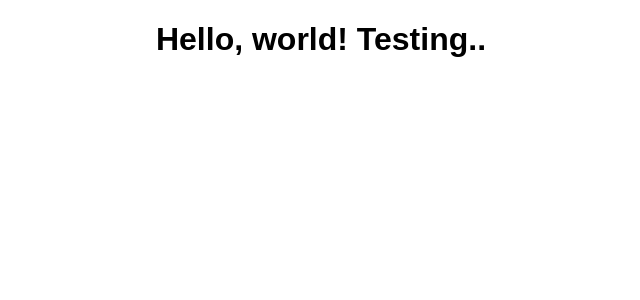
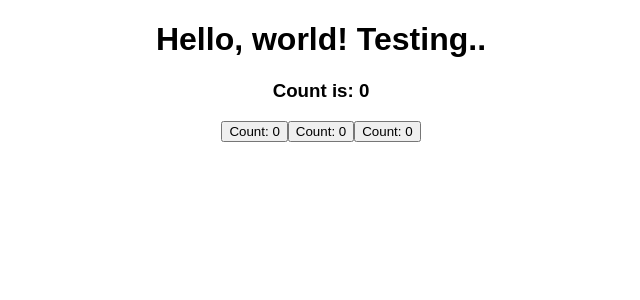
Before and after one commit to Parikshit-Hooda/React-Render, a React (Create React App) app: page / in a window 1280 px wide. Shown: the top 300 px of the page, without its empty margins (319-959 px from the left). Built offline with nearby package versions, Linux system fonts and the light colour scheme.

Commit message:
UseState render https://youtu.be/OQYsHvEq7nE?list=PLC3y8-rFHvwgg3vaYJgHGnModB54rxOk3 - The component always does the initial render. - In case of right after initial render, fn called that doesn't change state - no render happens. In case of re-render, comp updates once more. then stops rerender

```diff
--- a/src/App.js
+++ b/src/App.js
@@ -1,9 +1,11 @@
+import UseState from "./components/UseState/UseState";
 import "./styles.css";
 
 export default function App() {
   return (
     <div className="App">
       <h1>Hello, world! Testing..</h1>
+      <UseState />
     </div>
   );
 }
--- /dev/null
+++ b/src/components/UseState/UseState.js
@@ -0,0 +1,18 @@
+import React, { useState } from "react";
+
+export default function UseState() {
+  const [count, setCount] = useState(0);
+
+  console.log("UseState render");
+  return (
+    <div>
+      <h3>Count is: {count}</h3>
+      <button onClick={() => setCount((count) => count + 1)}>
+        {" "}
+        Count: {count}
+      </button>
+      <button onClick={() => setCount((count) => count)}> Count: 0</button>
+      <button onClick={() => setCount((count) => count)}> Count: 0</button>
+    </div>
+  );
+}
--- a/src/index.js
+++ b/src/index.js
@@ -5,8 +5,8 @@ import App from "./App";
 
 const rootElement = document.getElementById("root");
 ReactDOM.render(
-  <StrictMode>
-    <App />
-  </StrictMode>,
+  // <StrictMode>
+  <App />,
+  // </StrictMode>
   rootElement
 );
```
